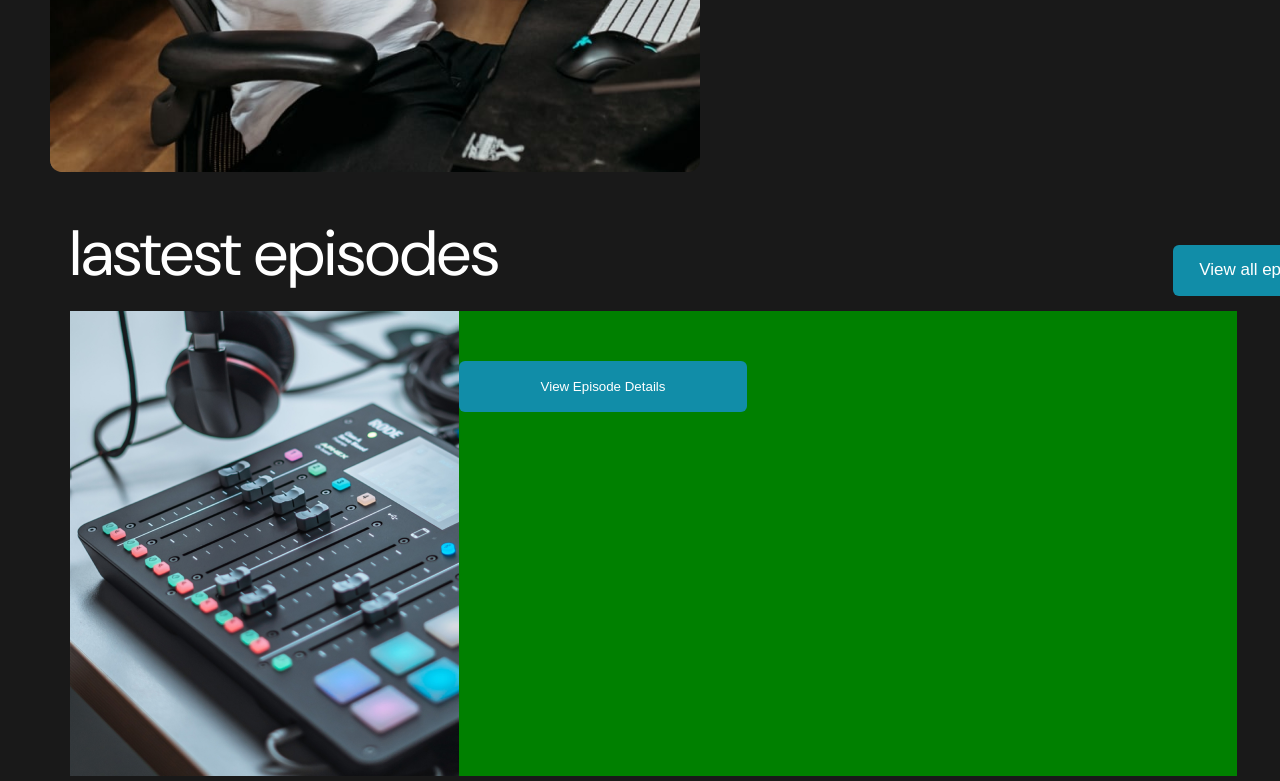
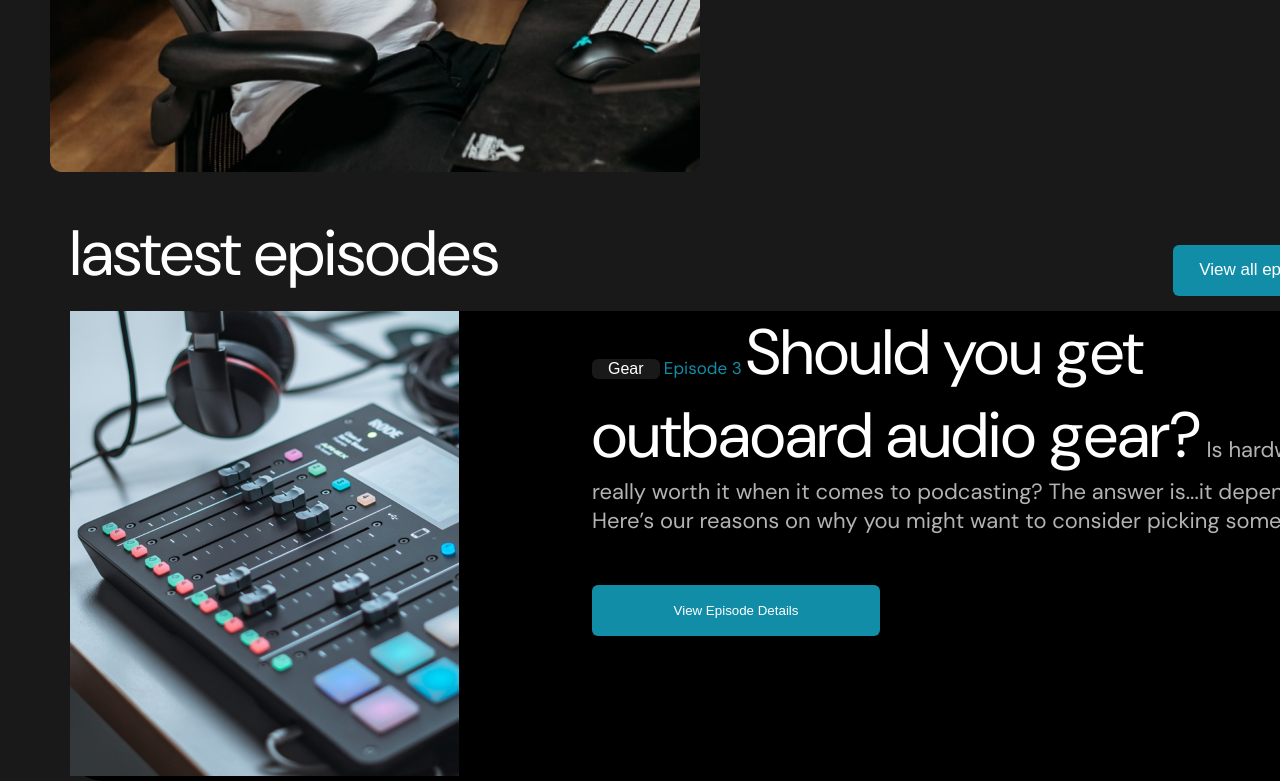
Before and after one commit to users-229/code, a plain HTML site: page index.html in a window 1280 px wide. Shown: the part 820-1601 px from the top of the page. Drawn offline with Linux system fonts and the light colour scheme.

Commit message:
update_26_dec

```diff
--- a/index.html
+++ b/index.html
@@ -51,6 +51,11 @@
       <div class="card-should">
         <img src="img/card-latsest/image-1.png" alt="equipment">
         <div class="text-container-lates">
+          <button class="gear-button">Gear</button>
+          <a class="link-episode-3" href="#">Episode 3</a>
+          <span class="text-should"> Should you get outbaoard audio gear?</span>
+          <span class="text-hardware">Is hardware really worth it when it comes to podcasting? The answer is...it
+            depends. Here’s our reasons on why you might want to consider picking something up.</span>
           <button class="button-lastest">View Episode Details</button>
         </div>
       </div>
--- a/style/style.css
+++ b/style/style.css
@@ -167,14 +167,47 @@ body {
     width: 1300px;
     max-height: 545px;
     margin-left: 70px;
+    border-radius: 32px;
+    background-color: #000;
 }
 
 .text-container-lates {
     width: 778px;
     height: 465px;
-    background-color: green;
+    background: #000;
     float: right;
-    margin-right: 133px;
+    margin-left: 13px;
+}
+
+
+.gear-button {
+    color: #fff;
+    font-size: 16px;
+    font-weight: 400;
+    background-color: #191919 ;
+    border-radius: 6px;
+    padding-left: 16px;
+    padding-right: 16px;
+    border: 0;
+}
+
+.link-episode-3 {
+    text-decoration: none;
+    color: #118DA8;
+    font-size: 17px;
+    font-weight: 400;
+}
+
+.text-should {
+    color: #fff;
+    font-size: 64px;
+    font-weight: 400;
+}
+
+.text-hardware {
+    color: rgba(255, 255, 255, 0.70);
+    font-size: 22px;
+    font-weight: 400;
 }
 
 .button-lastest {
```
